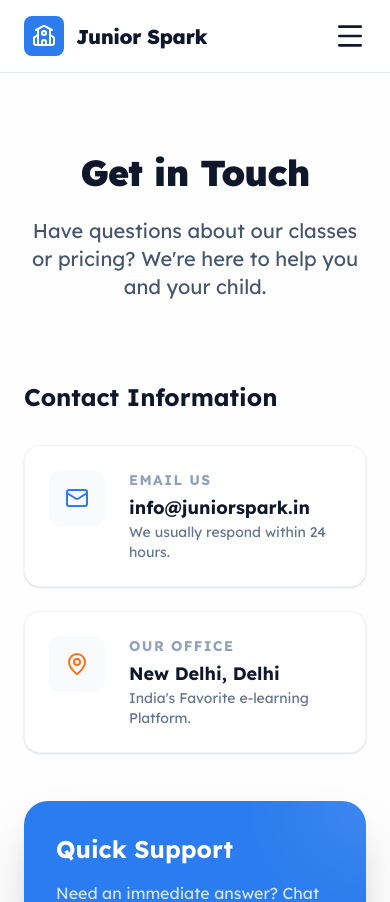
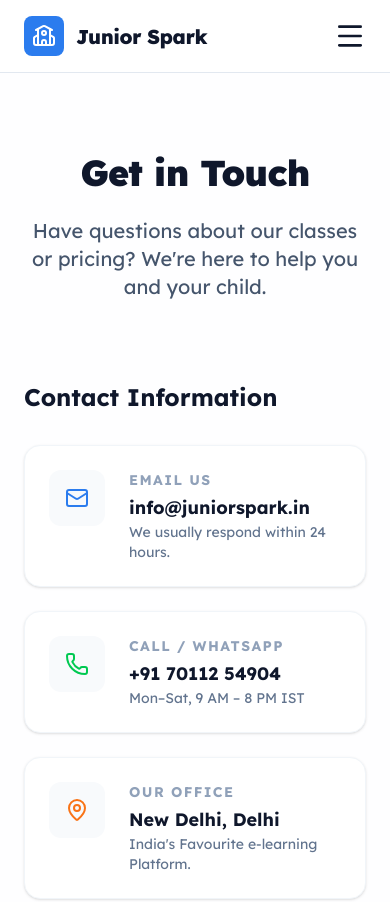
Before and after one commit to v4vivekkumarpandey/JuniorSpark, a Next.js app: page /contact in a window 390 px wide. Shown: the top 902 px of the page. Built offline with nearby package versions, Linux system fonts and the light colour scheme.

Commit message:
Add phone number to contact page with clickable tel link
Co-Authored-By: Claude Sonnet 4.6 <noreply@anthropic.com>

```diff
--- a/app/contact/page.tsx
+++ b/app/contact/page.tsx
@@ -10,7 +10,7 @@ import {
   MapPin,
   MessageSquare,
   Send,
-  CheckCircle2
+  CheckCircle2,
 } from 'lucide-react';
 import Navbar from '@/components/Navbar';
 import Footer from '@/components/Footer';
@@ -75,8 +75,9 @@ export default function ContactPage() {
               <h2 className="text-2xl font-bold text-slate-900">Contact Information</h2>
               <div className="space-y-6">
                 {[
-                  { icon: <Mail className="text-primary" />, title: 'Email Us', value: 'info@juniorspark.in', desc: 'We usually respond within 24 hours.' },
-                  { icon: <MapPin className="text-accent" />, title: 'Our Office', value: 'New Delhi, Delhi', desc: 'India\'s Favorite e-learning Platform.' },
+                  { icon: <Mail className="text-primary" />, title: 'Email Us', value: 'info@juniorspark.in', desc: 'We usually respond within 24 hours.', href: 'mailto:info@juniorspark.in' },
+                  { icon: <Phone className="text-green-500" />, title: 'Call / WhatsApp', value: '+91 70112 54904', desc: 'Mon–Sat, 9 AM – 8 PM IST', href: 'tel:+917011254904' },
+                  { icon: <MapPin className="text-accent" />, title: 'Our Office', value: 'New Delhi, Delhi', desc: 'India\'s Favourite e-learning Platform.', href: null },
                 ].map((item, i) => (
                   <div key={i} className="flex gap-6 p-6 rounded-2xl bg-white border border-slate-100 shadow-sm hover:shadow-md transition-shadow">
                     <div className="size-14 shrink-0 rounded-xl bg-slate-50 flex items-center justify-center">
@@ -84,7 +85,11 @@ export default function ContactPage() {
                     </div>
                     <div>
                       <p className="text-sm font-bold text-slate-400 uppercase tracking-widest mb-1">{item.title}</p>
-                      <p className="text-lg font-bold text-slate-900">{item.value}</p>
+                      {item.href ? (
+                        <a href={item.href} className="text-lg font-bold text-slate-900 hover:text-primary transition-colors">{item.value}</a>
+                      ) : (
+                        <p className="text-lg font-bold text-slate-900">{item.value}</p>
+                      )}
                       <p className="text-sm text-slate-500">{item.desc}</p>
                     </div>
                   </div>
```
